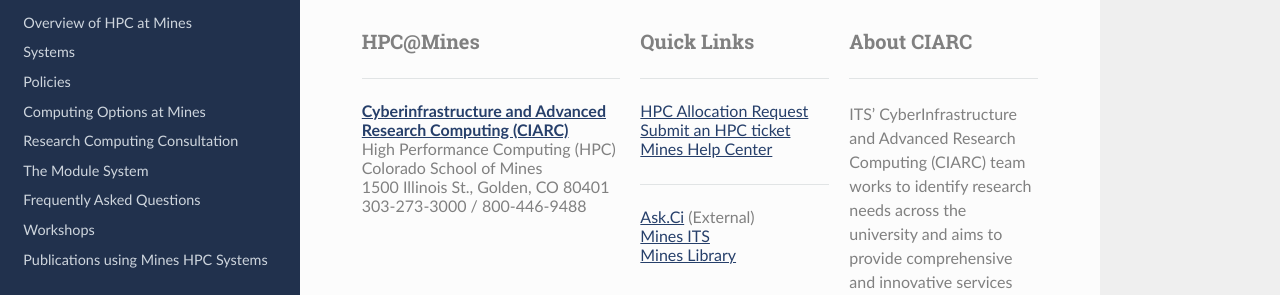
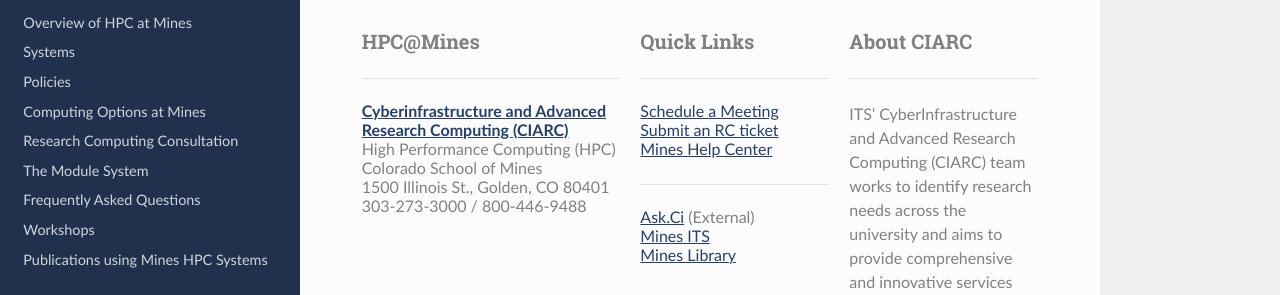
Before and after one commit to mines-researchcomputing/rc-docs, a Sphinx documentation site: the page built from source/index.rst, in a window 1280 px wide and 900 px high, scrolled down 4607 px. Shown: the part 379-674 px from the top of the window. Built offline with Sphinx 7.4.7 and the Read the Docs theme 2.0.0, drawn with Linux system fonts in a browser that asks for light colours.

Commit message:
Update footer.html

```diff
--- a/source/_templates/footer.html
+++ b/source/_templates/footer.html
@@ -16,8 +16,8 @@
 <h3><br><strong>Quick Links</strong><hr></h3>
 <big>
   <ul>
-    <li><a href="https://helpcenter.mines.edu/TDClient/1946/Portal/Requests/ServiceDet?ID=38002"><u>HPC Allocation Request</u></a></li>
-    <li><a href="https://helpcenter.mines.edu/TDClient/1946/Portal/Requests/ServiceCatalog?CategoryID=11036"><u>Submit an HPC ticket</u></a></li>
+    <li><a href="https://outlook.office365.com/owa/calendar/CIARCTeamServices@mines0.onmicrosoft.com/bookings/"><u>Schedule a Meeting</u></a></li>
+    <li><a href="https://helpcenter.mines.edu/TDClient/1946/Portal/Requests/TicketRequests/NewForm?ID=4GCQlvW5OYk_&RequestorType=Service"><u>Submit an RC ticket</u></a></li>
     <li><a href="https://helpcenter.mines.edu"><u>Mines Help Center</u></a></li>
   </ul>
 </big>
```
